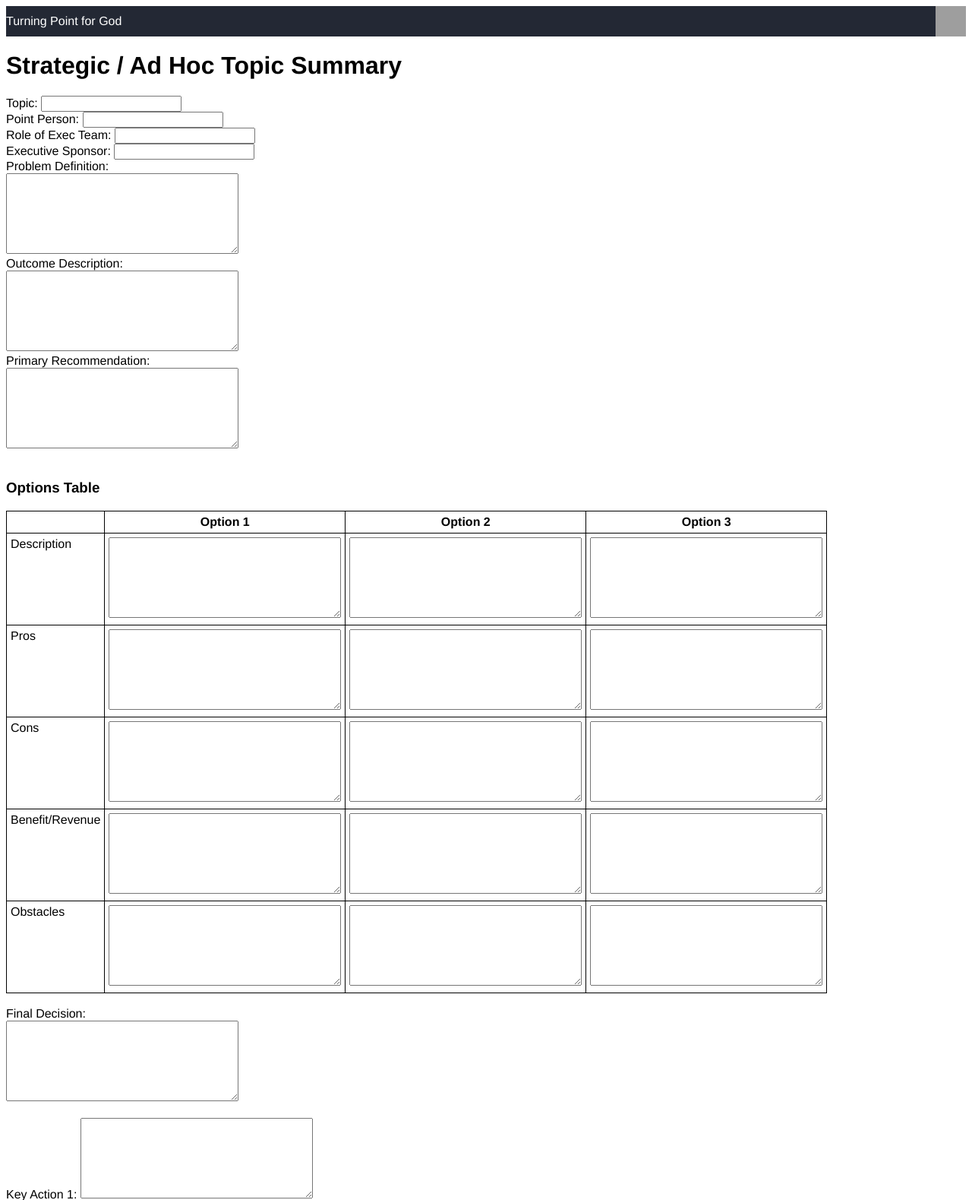
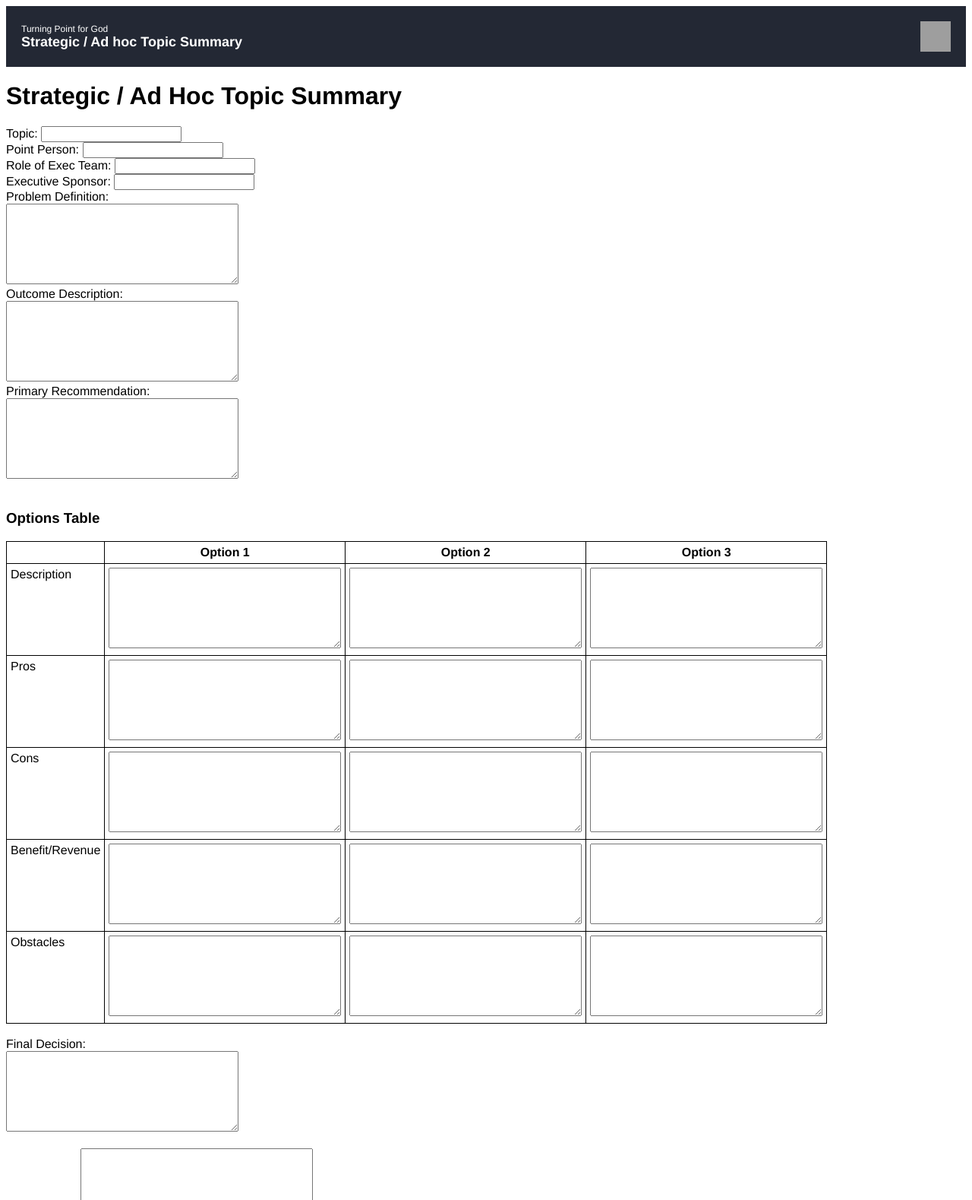
Before and after one commit to suzyatTP/fillableform, a Flask app: page / in a window 1280 px wide. Shown: the top 1579 px of the page at 76% size. Run offline with Flask 3, Linux system fonts and the light colour scheme; grey boxes are pictures that could not be loaded.

Commit message:
Updated PDF layout and field formatting

```diff
--- a/app.py
+++ b/app.py
@@ -49,35 +49,30 @@ def get_wrapped_text_height(text, max_width, font_name="Helvetica", font_size=10
 
     return line_height * len(lines)
 
-def draw_wrapped_table(p, table_data, x_start, y, col_width, page_height, line_height=14):
+def draw_wrapped_table(p, table_data, x_start, y, col_widths, page_height, line_height=14):
     font_name = "Helvetica"
     font_size = 10
-    num_cols = len(table_data[0])
+    p.setFont(font_name, font_size)
 
-    p.setFont(font_name, font_size)
     for row in table_data:
-        # Calculate row height
         cell_heights = []
-        for cell in row:
-            if cell:
-                h = get_wrapped_text_height(cell, col_width - 150, font_name, font_size, line_height)
-            else:
-                h = line_height
+        for col_idx, cell in enumerate(row):
+            width = col_widths[col_idx]
+            h = get_wrapped_text_height(cell, width - 6, font_name, font_size, line_height)
             cell_heights.append(h)
-        row_height = max(cell_heights) + 50
 
-        # Page break if needed
+        row_height = max(cell_heights) + 10
+
         if y - row_height < 50:
             p.showPage()
             y = page_height - 50
             p.setFont(font_name, font_size)
 
-        # Draw row boxes
         for col_idx, cell in enumerate(row):
-            x = x_start + col_idx * col_width
-            p.rect(x, y - row_height, col_width, row_height)
-            text_y = y - 5
-            draw_wrapped_text(p, x + 3, text_y, cell, col_width - 6, line_height, font_name, font_size)
+            x = x_start + sum(col_widths[:col_idx])
+            width = col_widths[col_idx]
+            p.rect(x, y - row_height, width, row_height)
+            draw_wrapped_text(p, x + 3, y - 5, cell, max_width=width - 6, line_height=line_height, font_name=font_name, font_size=font_size)
 
         y -= row_height
     return y
@@ -86,11 +81,6 @@ def draw_wrapped_table(p, table_data, x_start, y, col_width, page_height, line_h
 def form():
     return render_template('form.html')
 
-@app.route('/test')
-def test_page():
-    return render_template('test.html')
-
-
 @app.route('/submit', methods=['POST'])
 def submit():
     data = request.form.to_dict()
@@ -98,23 +88,21 @@ def submit():
     p = canvas.Canvas(buffer, pagesize=letter)
     width, height = letter
 
-    # Header
     p.setFillColorRGB(0.15, 0.18, 0.25)
-    p.rect(0, height - 60, width, 60, fill=1, stroke=0)
+    p.rect(0, height - 70, width, 70, fill=1, stroke=0)
     p.setFillColor(colors.white)
     p.setFont("Helvetica-Bold", 14)
     p.drawString(50, height - 30, "Turning Point for God")
     p.setFont("Helvetica-Bold", 16)
-    p.drawString(50, height - 45, "Strategic / Ad hoc Topic Summary")
+    p.drawString(50, height - 50, "Strategic / Ad hoc Topic Summary")
 
     logo_path = os.path.join("static", "header_logo.png")
     if os.path.exists(logo_path):
-        p.drawImage(logo_path, width - 70, height - 55, width=40, height=40, mask='auto')
+        p.drawImage(logo_path, width - 70, height - 60, width=40, height=40, mask='auto')
 
     p.setFillColor(colors.black)
-    y = height - 80
+    y = height - 90
 
-    # Top Fields
     fields = [
         ("Topic", "Topic"),
         ("PointPerson", "Point Person"),
@@ -127,16 +115,13 @@ def submit():
 
     for key, label in fields:
         val = data.get(key, "")
-        p.setFont("Helvetica-Bold", 10)
-        p.drawString(50, y, f"{label}:")
-        y -= 15
-        y, _ = draw_wrapped_text(p, 70, y, val, max_width=450)
+        label_text = f"{label}: {val}"
+        y, _ = draw_wrapped_text(p, 50, y, label_text, max_width=500)
         y -= 10
         if y < 100:
             p.showPage()
             y = height - 50
 
-    # Table
     p.setFont("Helvetica-Bold", 12)
     p.drawString(50, y, "Options Table")
     y -= 20
@@ -150,27 +135,28 @@ def submit():
         ["Obstacles", data.get("Option1Obstacles", ""), data.get("Option2Obstacles", ""), data.get("Option3Obstacles", "")]
     ]
 
-    y = draw_wrapped_table(p, table_data, 50, y, col_width=130, page_height=height)
+    col_widths = [120, 130, 130, 130]
+    y = draw_wrapped_table(p, table_data, 50, y, col_widths=col_widths, page_height=height)
 
-    # Final Decision
     p.setFont("Helvetica-Bold", 10)
+    y -= 10
     p.drawString(50, y, "Final Decision:")
     y -= 15
     y, _ = draw_wrapped_text(p, 70, y, data.get("Decision", ""), max_width=450)
-    y -= 20
+    y -= 10
 
-    # Key Actions
     p.setFont("Helvetica-Bold", 12)
     p.drawString(50, y, "Key Actions:")
     y -= 20
     p.setFont("Helvetica", 10)
     for i in range(1, 6):
         action = data.get(f"Action{i}", "")
-        p.drawString(70, y, f"{i}. {action}")
-        y -= 15
+        y, _ = draw_wrapped_text(p, 70, y, f"{i}. {action}", max_width=450)
+        y -= 5
         if y < 100:
             p.showPage()
             y = height - 50
+            p.setFont("Helvetica", 10)
 
     p.save()
     buffer.seek(0)
--- a/templates/form.html
+++ b/templates/form.html
@@ -9,7 +9,7 @@
 
     .header {
       background-color: #232834;
-      padding: px 20px;
+      padding: 20px;
       color: white;
       display: flex;
       justify-content: space-between;
@@ -65,10 +65,10 @@
   <!-- Header -->
   <div class="header">
     <div class="header-text">
-      <h>Turning Point for God</p>
+      <p>Turning Point for God</p>
+      <h2>Strategic / Ad hoc Topic Summary</h2>
     </div>
     <div class="logo-container">
-      <img src="{{ url_for('static', filename='header_logo.png') }}" alt="Base Logo">
       <img src="{{ url_for('static', filename='overlay_icon.png') }}" alt="Overlay">
     </div>
   </div>
@@ -85,7 +85,7 @@
     <label>Primary Recommendation:<br><textarea name="Recommendation"></textarea></label><br><br>
 
     <h3>Options Table</h3>
-    <table border="1" cellpadding="5">
+    <table>
       <tr>
         <th></th>
         <th>Option 1</th>
@@ -94,33 +94,33 @@
       </tr>
       <tr>
         <td>Description</td>
-        <td><textarea name="Option1Desc" style="width: 300px; height: 100px;"></textarea></td>
-        <td><textarea name="Option2Desc" style="width: 300px; height: 100px;"></textarea></td>
-        <td><textarea name="Option3Desc" style="width: 300px; height: 100px;"></textarea></td>
+        <td><textarea name="Option1Desc"></textarea></td>
+        <td><textarea name="Option2Desc"></textarea></td>
+        <td><textarea name="Option3Desc"></textarea></td>
       </tr>
       <tr>
         <td>Pros</td>
-        <td><textarea name="Option1Desc" style="width: 300px; height: 100px;"></textarea></td>
-        <td><textarea name="Option2Desc" style="width: 300px; height: 100px;"></textarea></td>
-        <td><textarea name="Option3Desc" style="width: 300px; height: 100px;"></textarea></td>
+        <td><textarea name="Option1Pros"></textarea></td>
+        <td><textarea name="Option2Pros"></textarea></td>
+        <td><textarea name="Option3Pros"></textarea></td>
       </tr>
       <tr>
         <td>Cons</td>
-        <td><textarea name="Option1Desc" style="width: 300px; height: 100px;"></textarea></td>
-        <td><textarea name="Option2Desc" style="width: 300px; height: 100px;"></textarea></td>
-        <td><textarea name="Option3Desc" style="width: 300px; height: 100px;"></textarea></td>
+        <td><textarea name="Option1Cons"></textarea></td>
+        <td><textarea name="Option2Cons"></textarea></td>
+        <td><textarea name="Option3Cons"></textarea></td>
       </tr>
       <tr>
         <td>Benefit/Revenue</td>
-        <td><textarea name="Option1Desc" style="width: 300px; height: 100px;"></textarea></td>
-        <td><textarea name="Option2Desc" style="width: 300px; height: 100px;"></textarea></td>
-        <td><textarea name="Option3Desc" style="width: 300px; height: 100px;"></textarea></td>
+        <td><textarea name="Option1Benefit"></textarea></td>
+        <td><textarea name="Option2Benefit"></textarea></td>
+        <td><textarea name="Option3Benefit"></textarea></td>
       </tr>
       <tr>
         <td>Obstacles</td>
-        <td><textarea name="Option1Desc" style="width: 300px; height: 100px;"></textarea></td>
-        <td><textarea name="Option2Desc" style="width: 300px; height: 100px;"></textarea></td>
-        <td><textarea name="Option3Desc" style="width: 300px; height: 100px;"></textarea></td>
+        <td><textarea name="Option1Obstacles"></textarea></td>
+        <td><textarea name="Option2Obstacles"></textarea></td>
+        <td><textarea name="Option3Obstacles"></textarea></td>
       </tr>
     </table>
 
```
Also changed, not shown: static/header_logo.png (deleted), 1 other file.
